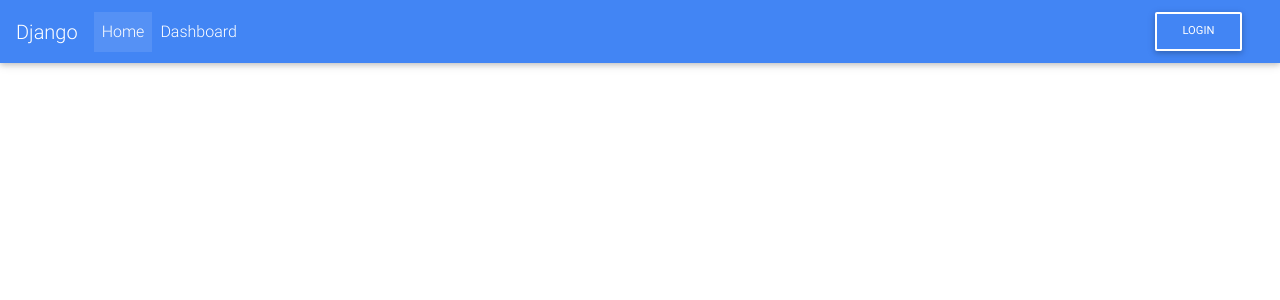
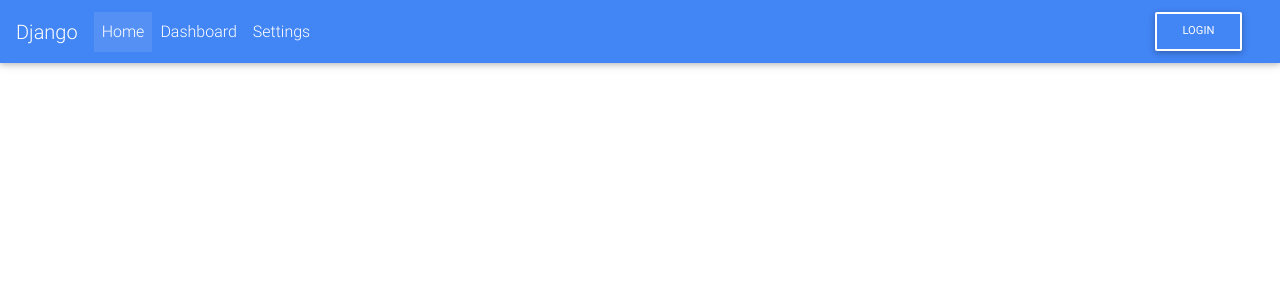
Before and after one commit to Alexmhack/django_oauth, a Django app: page / in a window 1280 px wide. Shown: the top 300 px of the page. Run offline with Django 3.2, Linux system fonts and the light colour scheme; some libraries are stand-ins or nearby versions.

Commit message:
add link for settings view

```diff
--- a/templates/navbar.html
+++ b/templates/navbar.html
@@ -25,6 +25,10 @@
                 <a class="nav-link" href="{% url 'dashboard' %}">Dashboard
                 </a>
             </li>
+            <li class="nav-item">
+                <a class="nav-link" href="{% url 'settings' %}">Settings
+                </a>
+            </li>
 
         </ul>
 
```
